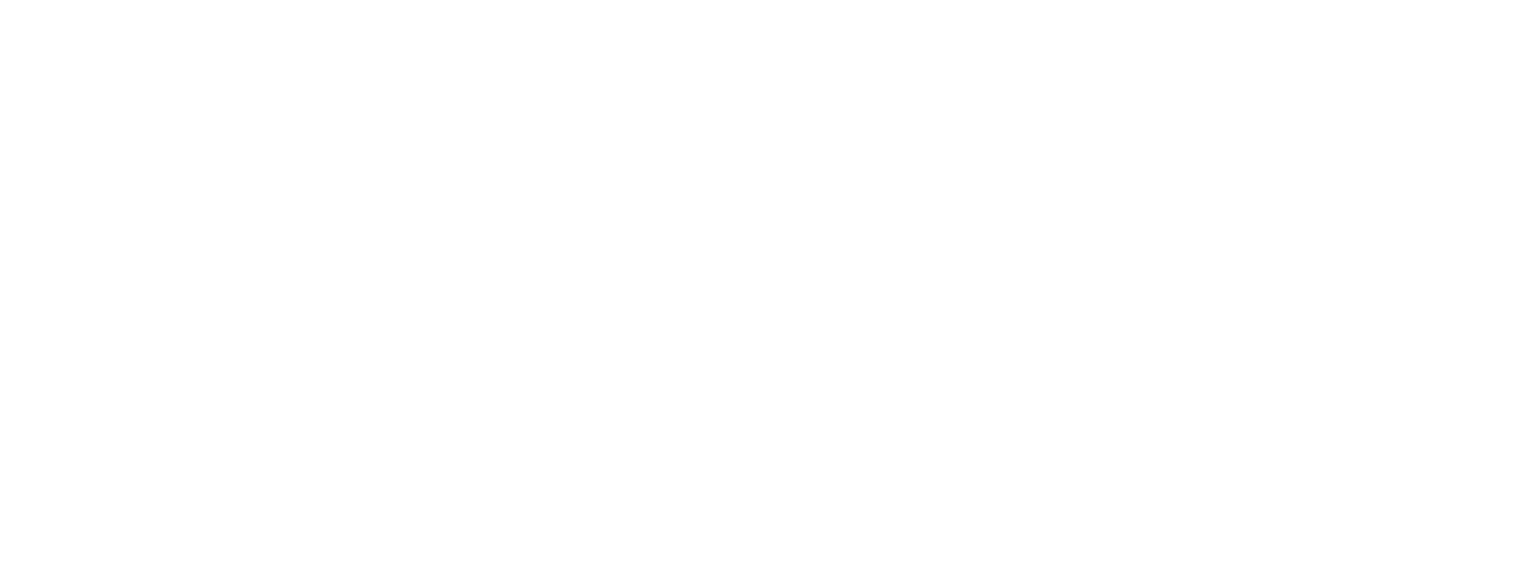
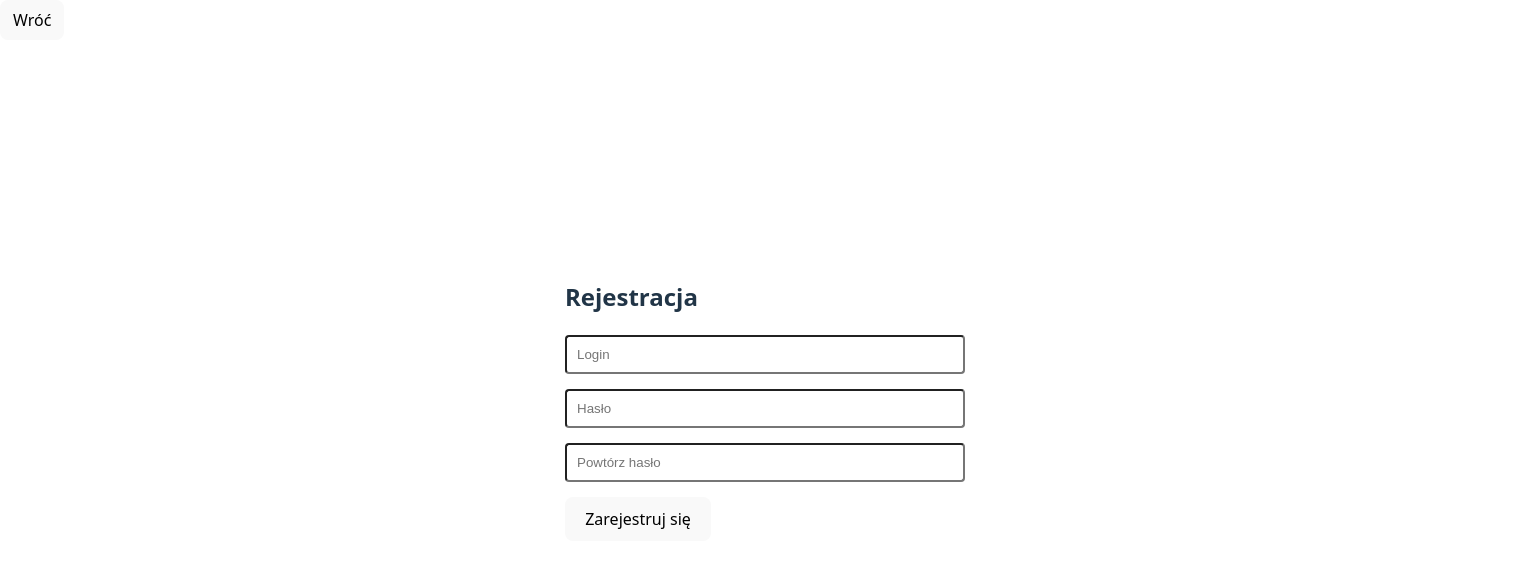
Before and after one commit to xAdamx89/my_fastapi_app, a React (Vite) app in the folder frontend/: page /rejestracja in a window 1280 px wide. Before the commit this address had no page. Shown: the top 568 px of the page, 1530 px wide, since content can reach past the window. Built offline with nearby package versions, Linux system fonts and the light colour scheme.

Commit message:
W trakcie pracy nad rejestracją użytkownika

```diff
--- a/frontend/src/App.jsx
+++ b/frontend/src/App.jsx
@@ -6,6 +6,7 @@
 import AdminPanel from './components/AdminPanel';
 import AdminDashboard from './components/AdminDashboard';
 import Login from './components/Login';
+import Rejestracja from './components/Rejestracja';
 
 export default function App() {
   return (
@@ -15,6 +16,7 @@
         <Route path="/calendar" element={<CalendarView />} />
         <Route path="/admin" element={<AdminPanel />} />
         <Route path="/admin/dashboard" element={<AdminDashboard />} />
+        <Route path="/rejestracja" element={<Rejestracja />} />
       </Routes>
     </BrowserRouter>
   );
--- a/frontend/src/components/AdminPanel.jsx
+++ b/frontend/src/components/AdminPanel.jsx
@@ -22,7 +22,7 @@
   return (
     <div className="container">
       <div className="column">
-        <button className="to-left" onClick={() => navigate('/')}>
+        <button className="to-left" onClick={() => navigate('/calendar')}>
           Powróć do kalendarza
         </button>
       </div>
--- /dev/null
+++ b/frontend/src/components/Rejestracja.jsx
@@ -0,0 +1,97 @@
+import React, { useState } from "react";
+import { useNavigate } from "react-router-dom";
+import './AdminPanel.css'; // opcjonalnie styl z logowania
+
+export default function Rejestracja() {
+  const navigate = useNavigate();
+
+  const [login, setLogin] = useState("");
+  const [password, setPassword] = useState("");
+  const [confirmPassword, setConfirmPassword] = useState("");
+  const [error, setError] = useState("");
+  const [success, setSuccess] = useState("");
+
+  const handleRegister = async (e) => {
+    e.preventDefault();
+    setError("");
+    setSuccess("");
+
+    if (password !== confirmPassword) {
+      setError("Hasła nie są takie same.");
+      return;
+    }
+
+    try {
+      const response = await fetch("http://localhost:8000/register", {
+        method: "POST",
+        headers: {
+          "Content-Type": "application/json",
+        },
+        body: JSON.stringify({ username: login, password }),
+      });
+
+      if (!response.ok) {
+        const data = await response.json();
+        throw new Error(data.detail || "Błąd rejestracji");
+      }
+
+      setSuccess("Rejestracja zakończona sukcesem!");
+      setTimeout(() => navigate("/"), 1500); // przekierowanie po 1.5s
+    } catch (err) {
+      setError(err.message);
+    }
+  };
+
+  return (
+    <div className="container">
+      <div className="column">
+        <button className="to-left" onClick={() => navigate("/")}>
+          Wróć
+        </button>
+      </div>
+
+      <div className="column center-column">
+        <div className="centered">
+          <h2>Rejestracja</h2>
+          <form onSubmit={handleRegister}>
+            <div className="input-group">
+              <input
+                type="text"
+                placeholder="Login"
+                value={login}
+                onChange={(e) => setLogin(e.target.value)}
+                required
+              />
+            </div>
+            <div className="input-group">
+              <input
+                type="password"
+                placeholder="Hasło"
+                value={password}
+                onChange={(e) => setPassword(e.target.value)}
+                required
+              />
+            </div>
+            <div className="input-group">
+              <input
+                type="password"
+                placeholder="Powtórz hasło"
+                value={confirmPassword}
+                onChange={(e) => setConfirmPassword(e.target.value)}
+                required
+              />
+            </div>
+            <button type="submit" className="login-button">
+              Zarejestruj się
+            </button>
+          </form>
+
+          {error && <p style={{ color: "red" }}>{error}</p>}
+          {success && <p style={{ color: "green" }}>{success}</p>}
+        </div>
+      </div>
+
+      <div className="column"></div>
+    </div>
+  );
+}
--- a/frontend/src/components/login.jsx
+++ b/frontend/src/components/login.jsx
@@ -47,6 +47,9 @@
   return (
     <div className="container">
         <div className="column">
+            <button type="button" className="login-button" onClick={() => navigate("/rejestracja")}>
+            Zarejestruj się
+            </button>
         </div>
 
         <div className="column center-column">
```
Also changed, not shown: 2 other files (tests, documents, lock files or other folders).
